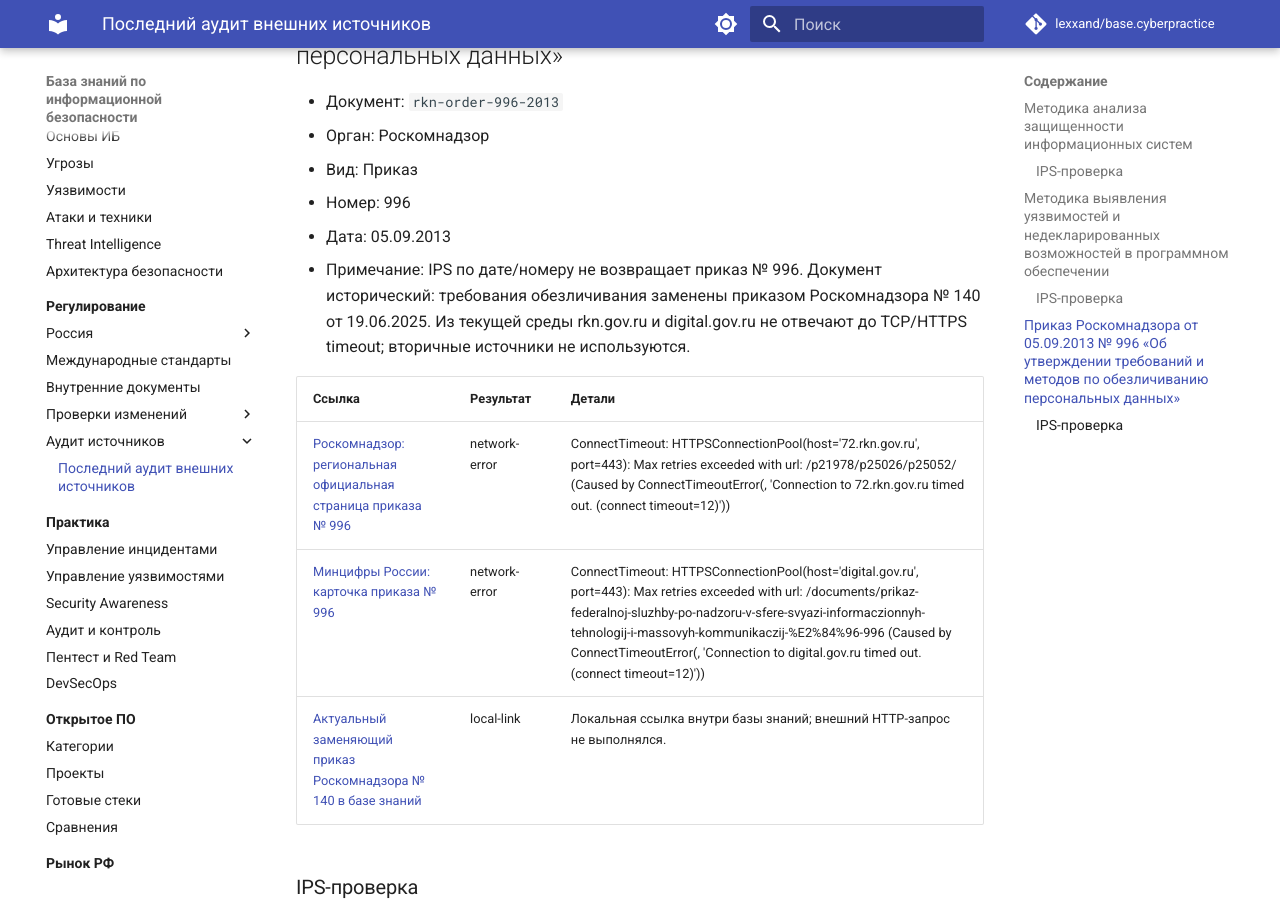
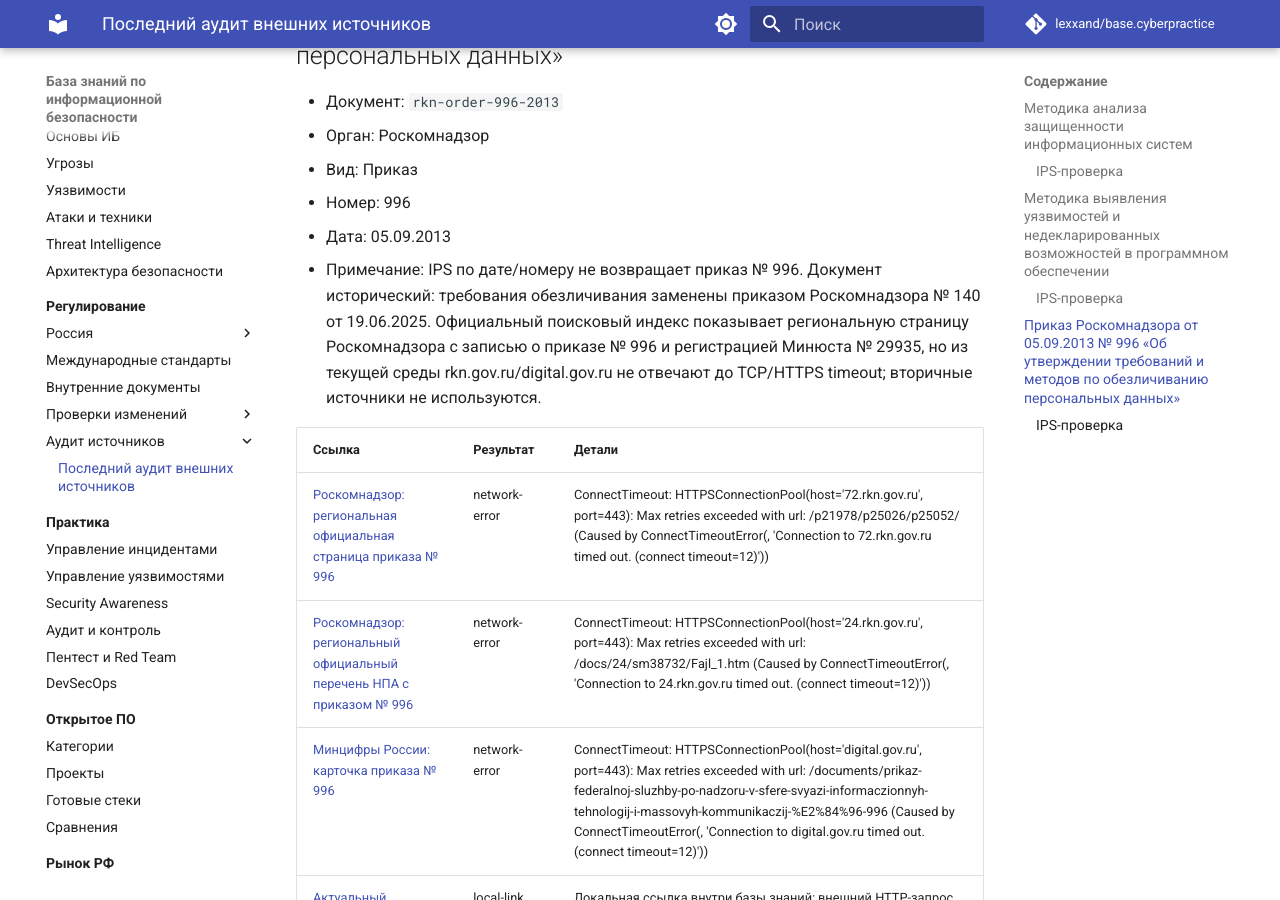
Before and after one commit to lexxand/base.cyberpractice, an MkDocs documentation site: the page built from docs/regulation/source-audits/latest.md, in a window 1280 px wide and 900 px high, scrolled down 2017 px. Built offline with MkDocs 1.6.1 and Material for MkDocs 9.7.7, drawn with Linux system fonts in a browser that asks for light colours; comment, search, counter and statistics services are not loaded.

Commit message:
Add official RKN source candidate for order 996

```diff
--- a/docs/regulation/source-audits/latest.md
+++ b/docs/regulation/source-audits/latest.md
@@ -52,11 +52,12 @@
 - Вид: Приказ
 - Номер: 996
 - Дата: 05.09.2013
-- Примечание: IPS по дате/номеру не возвращает приказ № 996. Документ исторический: требования обезличивания заменены приказом Роскомнадзора № 140 от 19.06.2025. Из текущей среды rkn.gov.ru и digital.gov.ru не отвечают до TCP/HTTPS timeout; вторичные источники не используются.
+- Примечание: IPS по дате/номеру не возвращает приказ № 996. Документ исторический: требования обезличивания заменены приказом Роскомнадзора № 140 от 19.06.2025. Официальный поисковый индекс показывает региональную страницу Роскомнадзора с записью о приказе № 996 и регистрацией Минюста № 29935, но из текущей среды rkn.gov.ru/digital.gov.ru не отвечают до TCP/HTTPS timeout; вторичные источники не используются.
 
 | Ссылка | Результат | Детали |
 |---|---|---|
 | [Роскомнадзор: региональная официальная страница приказа № 996](https://72.rkn.gov.ru/p21978/p25026/p25052/) | network-error | ConnectTimeout: HTTPSConnectionPool(host='72.rkn.gov.ru', port=443): Max retries exceeded with url: /p21978/p25026/p25052/ (Caused by ConnectTimeoutError(<urllib3.connection.HTTPSConnection object at 0x…>, 'Connection to 72.rkn.gov.ru timed out. (connect timeout=12)')) |
+| [Роскомнадзор: региональный официальный перечень НПА с приказом № 996](https://24.rkn.gov.ru/docs/24/sm38732/Fajl_1.htm) | network-error | ConnectTimeout: HTTPSConnectionPool(host='24.rkn.gov.ru', port=443): Max retries exceeded with url: /docs/24/sm38732/Fajl_1.htm (Caused by ConnectTimeoutError(<urllib3.connection.HTTPSConnection object at 0x…>, 'Connection to 24.rkn.gov.ru timed out. (connect timeout=12)')) |
 | [Минцифры России: карточка приказа № 996](https://digital.gov.ru/documents/prikaz-federalnoj-sluzhby-po-nadzoru-v-sfere-svyazi-informaczionnyh-tehnologij-i-massovyh-kommunikaczij-%E2%84%96-996) | network-error | ConnectTimeout: HTTPSConnectionPool(host='digital.gov.ru', port=443): Max retries exceeded with url: /documents/prikaz-federalnoj-sluzhby-po-nadzoru-v-sfere-svyazi-informaczionnyh-tehnologij-i-massovyh-kommunikaczij-%E2%84%96-996 (Caused by ConnectTimeoutError(<urllib3.connection.HTTPSConnection object at 0x…>, 'Connection to digital.gov.ru timed out. (connect timeout=12)')) |
 | [Актуальный заменяющий приказ Роскомнадзора № 140 в базе знаний](../russia/roskomnadzor/order-140-2025.md) | local-link | Локальная ссылка внутри базы знаний; внешний HTTP-запрос не выполнялся. |
 
```
Also changed, not shown: AGENTS.md (+6 -0 lines), docs/regulation/russia/roskomnadzor/order-996-2013.md (+2 -1 lines), 1 other file.
